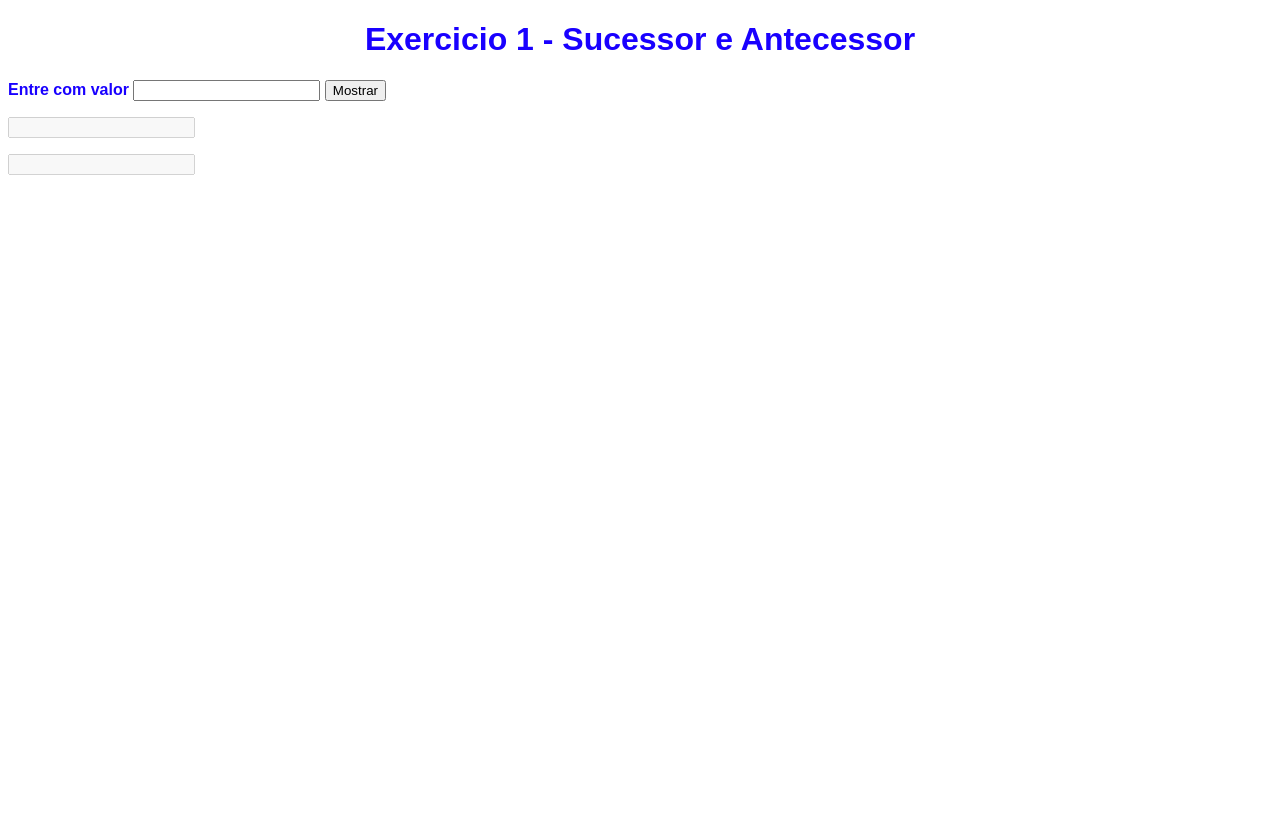
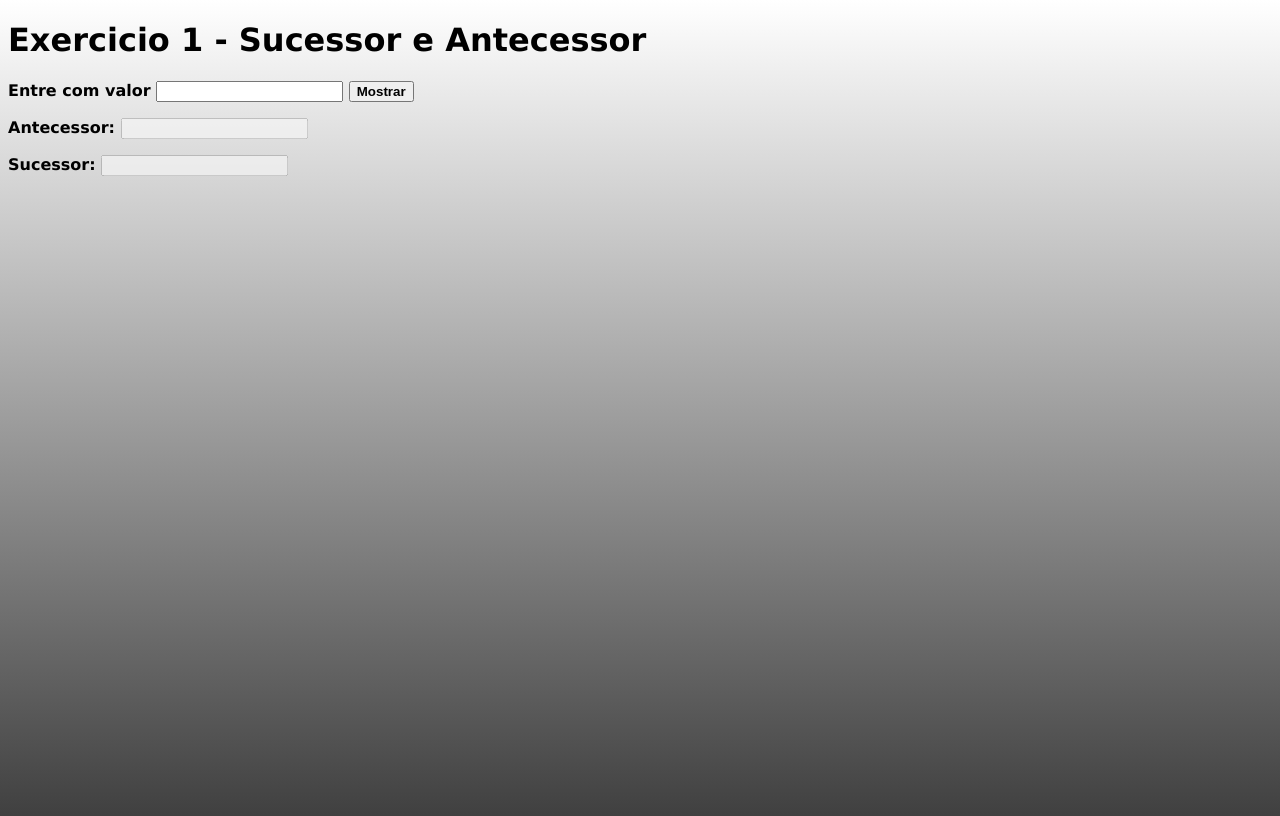
Before and after one commit to seilhe/Dever-da-aula-do-carlos, a plain HTML site: page Exercicios 1/index.html in a window 1280 px wide. Drawn offline with Linux system fonts and the light colour scheme.

Commit message:
Add files via upload

```diff
--- a/Exercicios 1/index.html
+++ b/Exercicios 1/index.html
@@ -4,55 +4,61 @@
     <meta charset="UTF-8">
     <meta name="viewport" content="width=device-width, initial-scale=1.0">
     <title>Exercicio 1</title>
+    <style>
+
+        body {
+            color: rgb(0, 0, 0);
+            font-family: 'Lucida Sans', 'Lucida Sans Regular', 'Lucida Grande', 'Lucida Sans Unicode', Geneva, Verdana, sans-serif;
+            font-weight: bold;
+            background-image: linear-gradient(to top,rgba(0, 0, 0, 0.76),rgb(255, 255, 255));
+            height: 100vh;
+        }
+        input {
+            font-weight: bold;
+        }
+        h1 {
+            text-align: left;
+        }
+    </style>
 </head>
-<script>
-  /* function calcular()  {
-             Obtém o valor do input
+<body>
+    <h1>Exercicio 1 - Sucessor e Antecessor</h1>
+    <form name="formulario">
+        <p>
+            Entre com valor
+            <input type="text" name="entrada" id="entrada">
+            <input type="button" id="botao" value="Mostrar" onclick="calcular()">
+        </p>
+        <p>
+            Antecessor: <input type="text" name="Antecessor" id="antecessor" disabled>
+        </p>
+        <p>
+            Sucessor: <input type="text" name="Sucessor" id="sucessor" disabled>
+        </p>
+    </form>
+
+    <script>
+        function calcular() {
+            var botao = document.getElementById('botao');
             var entrada = document.getElementById('entrada').value;
             var numero = parseInt(entrada);
 
-             Verifica se o valor inserido é um número válido
-            if (isNaN(numero)) {
-                alert('Por favor, insira um número válido.');
-                return;
+            if (botao.value == "Mostrar") {
+
+                 antecessor = numero - 1;
+                 sucessor = numero + 1;
+
+                document.getElementById('antecessor').value = antecessor;
+                document.getElementById('sucessor').value = sucessor;
+                botao.value = "Limpar";
+            } else {
+
+                document.getElementById('entrada').value = '';
+                document.getElementById('antecessor').value = '';
+                document.getElementById('sucessor').value = '';
+                botao.value = "Mostrar";
             }
-
-             Calcula o antecessor e o sucessor
-            var antecessor = numero - 1;
-            var sucessor = numero + 1;
-
-             Exibe os resultados
-            document.getElementById('resultado').innerHTML = `
-                <p>O antecessor de ${numero} é ${antecessor}.</p>
-                <p>O sucessor de ${numero} é ${sucessor}.</p>
-            `;
         }
-            */
-
-    function calcular(){
-        num = document.formulario.entrada.value;
-        num = Number(num);
-        sucessor = num + 1;
-        antecessor = num - 1;
-        document.formulario.Sucessor.value = sucessor;
-        document.formulario.Antecessor.value = antecessor;
-    }
-</script>
-
-<body style="color: rgb(25, 0, 255); font-family: Arial; font-weight: bold;">
-    <form name="formulario">
- <h1 style="text-align: center;">Exercicio 1 - Sucessor e Antecessor</h1>
-
-<p>Entre com valor
-    <input style="font-weight: bold;" type="text" name="entrada">
-    <input type="button" value="Mostrar" onclick="calcular()">
-    </p>
-
-<p>
-    <input style="font-weight: bold;" type="text" name="Antecessor" disabled>
-</p>
-<p>
-    <input style="font-weight: bold;" type="text" name="Sucessor" disabled>
-</p>
+    </script>
 </body>
 </html>
```
Also changed, not shown: Exercicios 1_1/index1_1.html (added).
